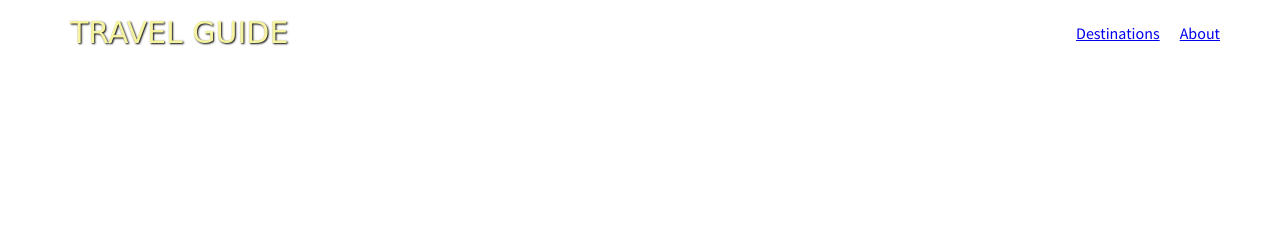
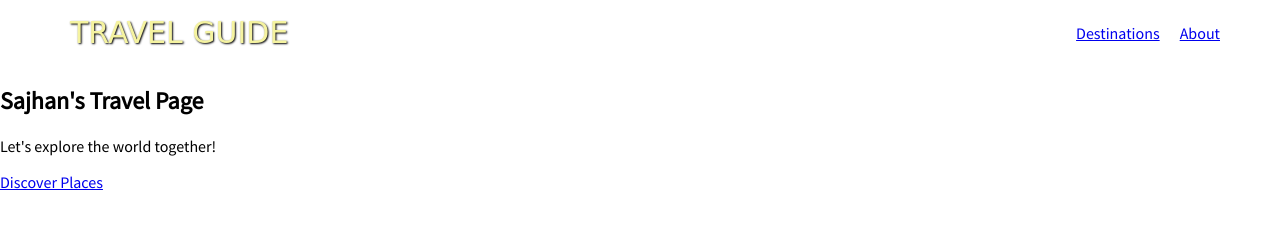
Before and after one commit to Sajhaaan/Trave-Guide, a plain HTML site: page index.html in a window 1280 px wide. Drawn offline with Linux system fonts and the light colour scheme; a web font is replaced by a local one.

Commit message:
added h1 p in index

```diff
--- a/index.html
+++ b/index.html
@@ -23,8 +23,9 @@
     </header>
     <main>
         <section id="hero">
-
-
+            <h1>Sajhan's Travel Page</h1>
+            <p>Let's explore the world together!</p>
+            <a href="./places.html">Discover Places</a>
         </section>
         <section id="highlights"></section>
     </main>
```
